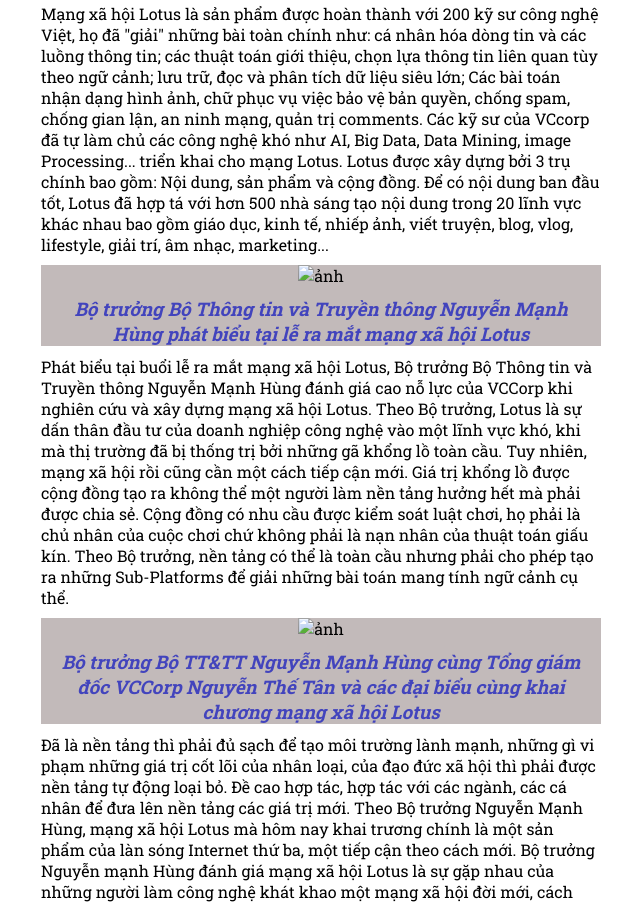
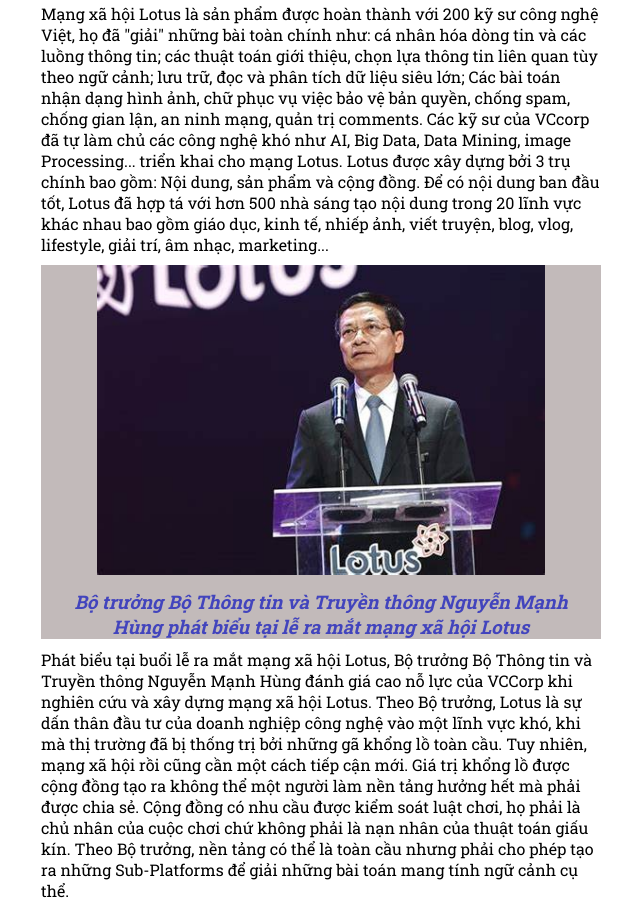
Before and after one commit to NguyenSub/B3b2.3, a plain HTML site: page index.html in a window 1280 px wide. Shown: the part 351-1255 px from the top of the page, without its empty margins (319-959 px from the left). Drawn offline with Linux system fonts and the light colour scheme.

Commit message:
Update index.html

```diff
--- a/index.html
+++ b/index.html
@@ -33,7 +33,7 @@
             nhà sáng tạo nội dung trong 20 lĩnh vực khác nhau bao gồm giáo dục, kinh tế, nhiếp ảnh, viết
             truyện, blog, vlog, lifestyle, giải trí, âm nhạc, marketing...</p>
         <div class="info-img">
-            <img src="images/img1.jpg" alt="ảnh">
+            <img src="img1.jpg" alt="ảnh">
             <h3><i>Bộ trưởng Bộ Thông tin và Truyền thông Nguyễn Mạnh Hùng phát biểu tại lễ ra mắt mạng xã hội Lotus</i></h3>
         </div>
         <p class="text">Phát biểu tại buổi lễ ra mắt mạng xã hội Lotus, Bộ trưởng Bộ Thông tin và Truyền thông Nguyễn
@@ -46,7 +46,7 @@
             toàn cầu nhưng phải cho phép tạo ra những Sub-Platforms để giải những bài toán mang tính ngữ
             cảnh cụ thể.</p>
         <div class="info-img">
-            <img src="images/img2.jpg" alt="ảnh">
+            <img src="img2.jpg" alt="ảnh">
             <h3><i>Bộ trưởng Bộ TT&TT Nguyễn Mạnh Hùng cùng Tổng giám đốc VCCorp Nguyễn Thế Tân và các đại biểu cùng khai chương mạng xã hội Lotus</i></h3>
         </div>
 
```
